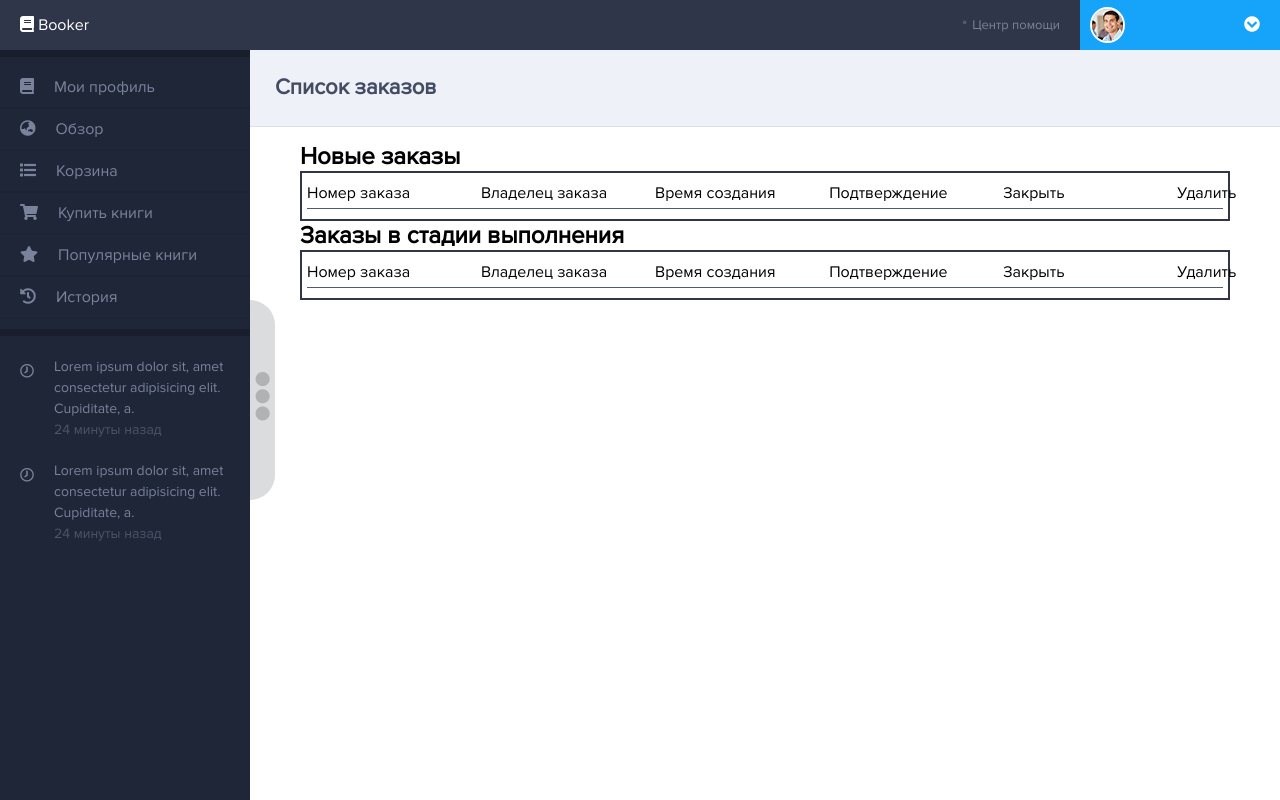
After one commit to kayn23/php_lvl2, a PHP site: the page made by lesson6/v/admin_order.twig in a window 1280 px wide. The commit adds this page. Run offline with PHP 8.4, Linux system fonts and the light colour scheme; the template is opened without the code that fills it, so the values that code supplies are empty; some libraries are stand-ins or nearby versions.

Commit message:
Разметка для заказов админка

```diff
--- a/lesson6/public/css/my.css
+++ b/lesson6/public/css/my.css
@@ -138,8 +138,16 @@
     border-color: #fff;
 }
 
+.basket--btn_conteiner {
+    display: flex;
+}
+
 .basket--btn:hover {
     border-color: #f2795a;
+}
+
+.basket--btn-one {
+    width: 49%;
 }
 
 .b_table {
@@ -182,13 +190,40 @@
     min-width: 40px;
 }
 
-.b_table--link {
+.b_table--link,
+.a_table--link {
     display: block;
     text-align: center;
     color: black;
     transition: 0s;
 }
 
+.a_table--link {
+    text-align: left;
+}
+
+.a_table--link:hover,
 .b_table--link:hover {
     color: red;
 }
+
+.a_table {
+    border: 2px solid #2f364a;
+    padding: 5px;
+}
+
+.a_table--item {
+    display: flex;
+    justify-content: space-between;
+    padding: 5px 0;
+    margin-bottom: 5px;
+    border-bottom: 1px solid #515b6e;
+}
+
+.a_table--item > * {
+    width: 21%;
+}
+
+.a_table--delete {
+    width: 5%;
+}
--- /dev/null
+++ b/lesson6/v/admin_order.twig
@@ -0,0 +1,84 @@
+{% extends 'index.twig' %}
+{% block sidebar %}
+    {% include 'sidebar.twig' %}
+{% endblock %}
+
+{% block login %}
+    {% include 'autorization.twig' %}
+{% endblock %}
+
+{% block main %}
+    <div class="main">
+        <header class="main--header">
+            <h1 class="main--caption">Список заказов</h1>
+        </header>
+        <div class="basket">
+            <h2>Новые заказы</h2>
+            <div class="a_table">
+                <div class="a_table--item a_table--item-bolt">
+                    <div class="a_table--name">Номер заказа</div>
+                    <div class="a_table--amount">Владелец заказа</div>
+                    <div class="a_table--price">Время создания</div>
+                    <div class="a_table--price">Подтверждение</div>
+                    <div class="a_table--price">Закрыть</div>
+                    <div class="a_table--delete">
+                        Удалить
+                    </div>
+                </div>
+                {% for key in orders.new %}
+                    <div class="a_table--item">
+                        <div class="a_table--name">
+                            <a href="?c=basket&action=showOneOrder&id={{ key.id }}" class="a_table--link">{{ key.id }}</a>
+                        </div>
+                        <div class="a_table--amount">{{ key.name }} : {{ key.email }}</div>
+                        <div class="a_table--price">{{ key.created_at }}</div>
+                        <div class="a_table--price">
+                            <a href="?c=basket&action=acceptOrder&id={{ key.id }}" class="a_table--link">
+                                Подтвердить</a>
+                        </div>
+                        <div class="a_table--price">
+                            <a href="?c=basket&action=closeOrder&id={{ key.id }}" class="a_table--link">Выполнить</a>
+                        </div>
+                        <div class="a_table--delete">
+                            <a href="?c=basket&action=deleteOrder&id={{ key.id }}" class="a_table--link"><i
+                                        class="fas fa-trash"></i></a>
+                        </div>
+                    </div>
+                {% endfor %}
+            </div>
+            <h2>Заказы в стадии выполнения</h2>
+            <div class="a_table">
+                <div class="a_table--item a_table--item-bolt">
+                    <div class="a_table--name">Номер заказа</div>
+                    <div class="a_table--amount">Владелец заказа</div>
+                    <div class="a_table--price">Время создания</div>
+                    <div class="a_table--price">Подтверждение</div>
+                    <div class="a_table--price">Закрыть</div>
+                    <div class="a_table--delete">
+                        Удалить
+                    </div>
+                </div>
+                {% for key in orders.progress %}
+                    <div class="a_table--item">
+                        <div class="a_table--name">
+                            <a href="?c=basket&action=showOneOrder&id={{ key.id }}" class="a_table--link">{{ key.id }}</a>
+                        </div>
+                        <div class="a_table--amount">{{ key.name }} : {{ key.email }}</div>
+                        <div class="a_table--price">{{ key.accepted_at }}</div>
+                        <div class="a_table--price">
+                            <a href="?c=basket&action=acceptOrder&id={{ key.id }}" class="a_table--link">
+                                Обновить</a>
+                        </div>
+                        <div class="a_table--price">
+                            <a href="?c=basket&action=closeOrder&id={{ key.id }}" class="a_table--link">Выполнить</a>
+                        </div>
+                        <div class="a_table--delete">
+                            <a href="?c=basket&action=deleteOrder&id={{ key.id }}" class="a_table--link"><i
+                                        class="fas fa-trash"></i></a>
+                        </div>
+                    </div>
+                {% endfor %}
+            </div>
+        </div>
+    </div>
+{% endblock %}
--- a/lesson6/v/basket.twig
+++ b/lesson6/v/basket.twig
@@ -38,7 +38,7 @@
                         </div>
                         <div class="b_table--price">{{ key.summ }}</div>
                         <div class="b_table--delete">
-                            <a href="?c=basket&action=delete&id={{ key.id }}" class="b_table--link"><i class="fas fa-trash"></i></a>
+                            <a href="?c=basket&action=deleteOrder&id={{ key.id }}" class="b_table--link"><i class="fas fa-trash"></i></a>
                         </div>
                     </div>
                 {% endfor %}
--- a/lesson6/v/sidebar_admin.twig
+++ b/lesson6/v/sidebar_admin.twig
@@ -3,7 +3,7 @@
         <a class="nav--link" href="http://localhost/php2/lesson6/public/index.php?c=page&action=loginPage">
             <i class="fas fa-book"></i>Мои профиль</a>
     {% endif %}
-    <a class="nav--link" href="#">
+    <a class="nav--link" href="?c=basket&action=showOrders">
         <i class="fas fa-folder-open"></i>Заказы</a>
     <a class="nav--link" href="http://localhost/php2/lesson6/public/index.php">
         <i class="fas fa-globe-asia"></i>Обзор</a>
```
Also changed, not shown: lesson6/v/admin_one_order.twig (added, +44 -0 lines).
